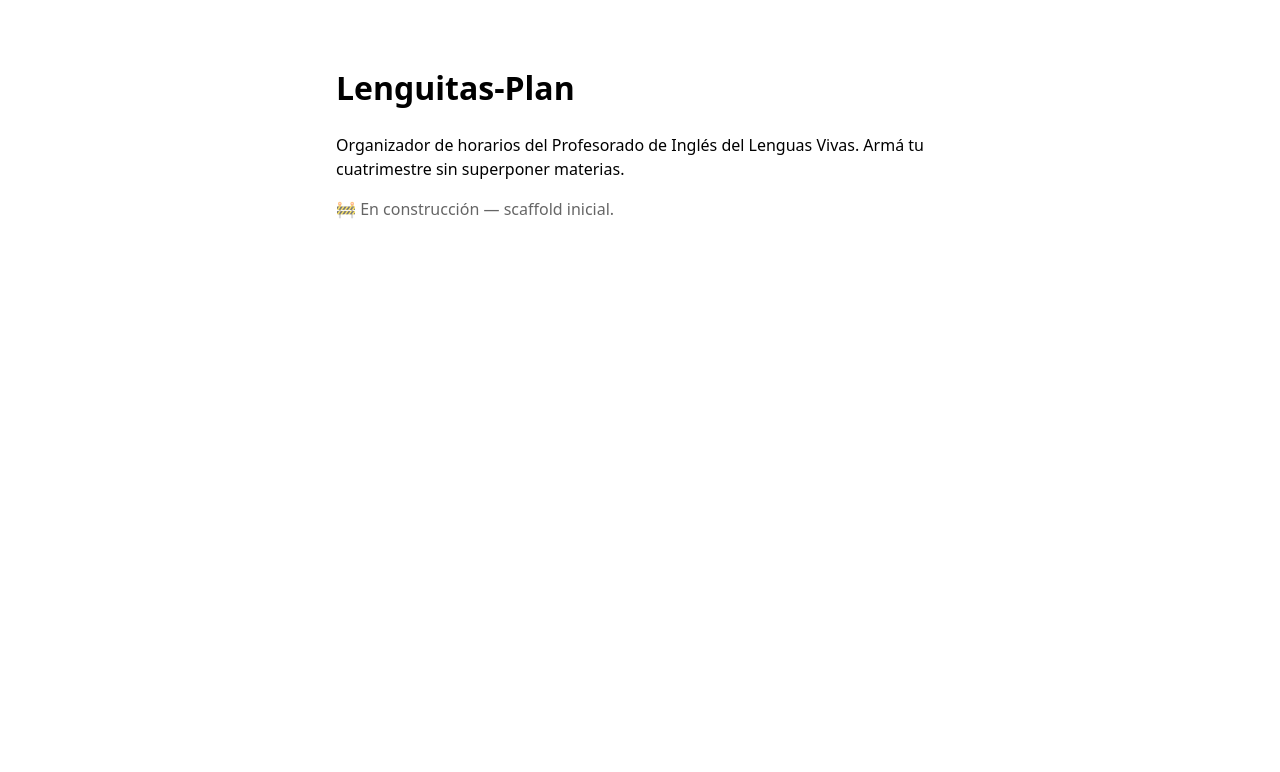
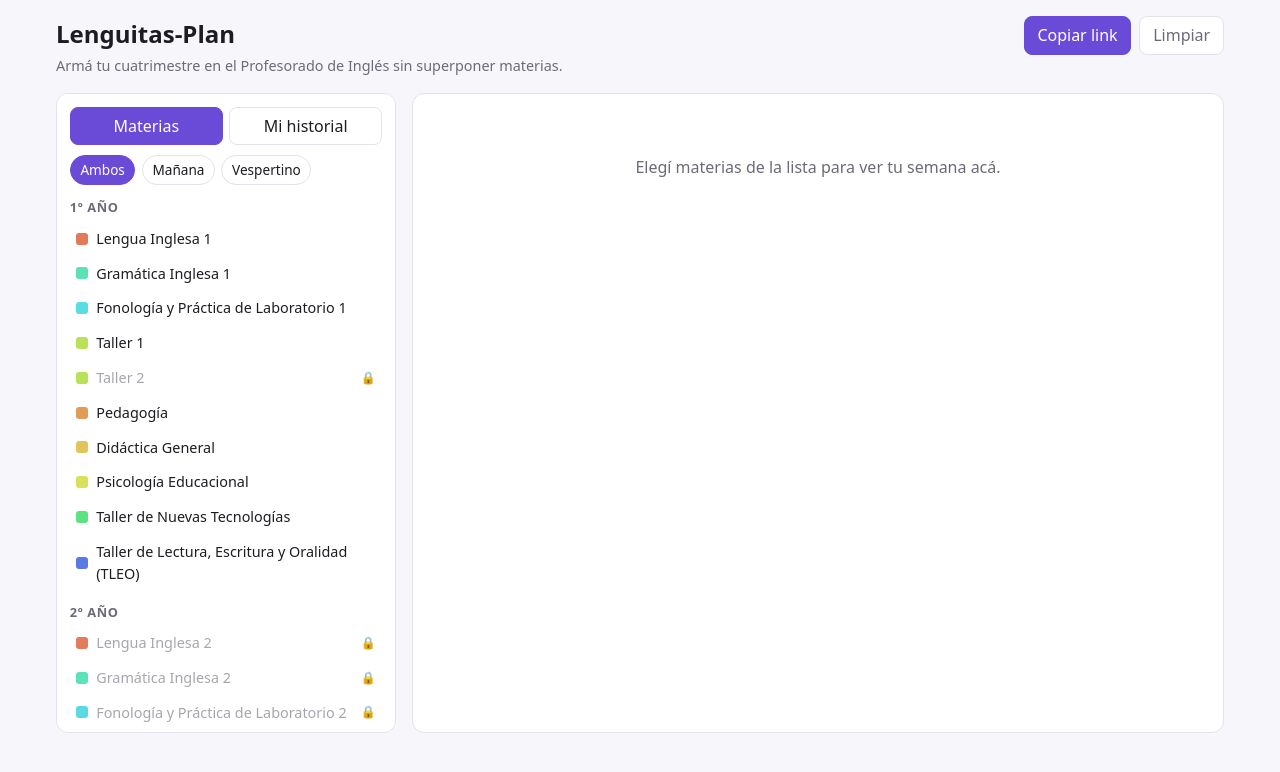
Before and after one commit to miru-porto/lenguitas-plan, a React (Vite) app: page / in a window 1280 px wide. Shown: the top 772 px of the page. Built offline with nearby package versions, Linux system fonts and the light colour scheme.

Commit message:
feat(ui): ensamblar app con tabs, filtros y banner de choques

```diff
--- /dev/null
+++ b/src/App.css
@@ -0,0 +1,334 @@
+:root {
+  --bg: #f7f7fb;
+  --panel: #ffffff;
+  --borde: #e2e2ea;
+  --texto: #1c1c22;
+  --tenue: #6b6b78;
+  --acento: #6a4bd8;
+  --choca: #e5484d;
+}
+@media (prefers-color-scheme: dark) {
+  :root {
+    --bg: #16161a;
+    --panel: #1f1f26;
+    --borde: #33333d;
+    --texto: #ececf1;
+    --tenue: #9a9aa8;
+    --acento: #9d86f0;
+    --choca: #ff6369;
+  }
+}
+
+body {
+  background: var(--bg);
+  color: var(--texto);
+}
+
+.app {
+  max-width: 1200px;
+  margin: 0 auto;
+  padding: 1rem;
+}
+
+.app-header {
+  display: flex;
+  justify-content: space-between;
+  align-items: flex-start;
+  gap: 1rem;
+  flex-wrap: wrap;
+}
+.app-header h1 {
+  margin: 0;
+  font-size: 1.5rem;
+}
+.app-sub {
+  margin: 0.2rem 0 0;
+  color: var(--tenue);
+  font-size: 0.9rem;
+}
+.app-acciones {
+  display: flex;
+  gap: 0.5rem;
+}
+
+button {
+  font: inherit;
+  cursor: pointer;
+  border: 1px solid var(--borde);
+  background: var(--panel);
+  color: var(--texto);
+  border-radius: 8px;
+  padding: 0.4rem 0.8rem;
+}
+button:hover {
+  border-color: var(--acento);
+}
+.app-acciones button:first-child {
+  background: var(--acento);
+  color: white;
+  border-color: var(--acento);
+}
+.btn-secundario {
+  color: var(--tenue);
+}
+
+.banner-conflicto {
+  margin: 0.8rem 0;
+  padding: 0.6rem 0.9rem;
+  border-radius: 8px;
+  background: color-mix(in srgb, var(--choca) 15%, var(--panel));
+  border: 1px solid var(--choca);
+  color: var(--texto);
+  font-size: 0.9rem;
+}
+
+.app-cuerpo {
+  display: grid;
+  grid-template-columns: 340px 1fr;
+  gap: 1rem;
+  margin-top: 1rem;
+}
+@media (max-width: 820px) {
+  .app-cuerpo {
+    grid-template-columns: 1fr;
+  }
+}
+
+.panel {
+  background: var(--panel);
+  border: 1px solid var(--borde);
+  border-radius: 12px;
+  padding: 0.8rem;
+  max-height: 80vh;
+  overflow-y: auto;
+}
+.panel-tabs {
+  display: flex;
+  gap: 0.4rem;
+  margin-bottom: 0.6rem;
+}
+.panel-tabs button {
+  flex: 1;
+}
+.tab-activo {
+  background: var(--acento) !important;
+  color: white !important;
+  border-color: var(--acento) !important;
+}
+.panel-filtros {
+  display: flex;
+  gap: 0.4rem;
+  margin-bottom: 0.6rem;
+}
+.chip {
+  padding: 0.25rem 0.6rem;
+  font-size: 0.85rem;
+  border-radius: 999px;
+}
+.chip-activo {
+  background: var(--acento);
+  color: white;
+  border-color: var(--acento);
+}
+
+/* Selector de materias */
+.selector-anio h3 {
+  font-size: 0.8rem;
+  text-transform: uppercase;
+  letter-spacing: 0.05em;
+  color: var(--tenue);
+  margin: 0.8rem 0 0.3rem;
+}
+.materia {
+  margin-bottom: 2px;
+}
+.materia-cab {
+  width: 100%;
+  display: flex;
+  align-items: center;
+  gap: 0.5rem;
+  text-align: left;
+  border: none;
+  background: transparent;
+  padding: 0.35rem 0.4rem;
+  border-radius: 8px;
+}
+.materia-cab:hover {
+  background: color-mix(in srgb, var(--acento) 10%, transparent);
+}
+.materia-color {
+  width: 12px;
+  height: 12px;
+  border-radius: 3px;
+  flex-shrink: 0;
+}
+.materia-nombre {
+  flex: 1;
+  font-size: 0.9rem;
+}
+.materia-badge {
+  background: var(--acento);
+  color: white;
+  border-radius: 999px;
+  font-size: 0.7rem;
+  padding: 0.05rem 0.4rem;
+}
+.materia-bloqueada .materia-nombre {
+  color: var(--tenue);
+  opacity: 0.6;
+}
+.materia-lock {
+  font-size: 0.75rem;
+}
+
+.catedras {
+  list-style: none;
+  margin: 0 0 0.4rem;
+  padding: 0 0 0 1.5rem;
+}
+.catedra-aviso {
+  font-size: 0.8rem;
+  color: var(--choca);
+  padding: 0.2rem 0;
+}
+.catedra {
+  display: grid;
+  grid-template-columns: auto 1fr;
+  gap: 0.2rem 0.5rem;
+  align-items: baseline;
+  padding: 0.3rem 0;
+  cursor: pointer;
+}
+.catedra input {
+  grid-row: span 2;
+  align-self: center;
+}
+.catedra-docente {
+  font-size: 0.85rem;
+  font-weight: 600;
+}
+.catedra-turno {
+  font-weight: 400;
+  color: var(--tenue);
+  font-size: 0.75rem;
+  margin-left: 0.4rem;
+}
+.catedra-horario {
+  grid-column: 2;
+  font-size: 0.78rem;
+  color: var(--tenue);
+}
+
+/* Historial */
+.historial-ayuda {
+  font-size: 0.83rem;
+  color: var(--tenue);
+  margin: 0.2rem 0 0.5rem;
+}
+.historial-fila {
+  display: flex;
+  align-items: center;
+  justify-content: space-between;
+  gap: 0.5rem;
+  padding: 0.25rem 0;
+}
+.historial-nombre {
+  font-size: 0.85rem;
+  flex: 1;
+}
+.historial-opciones {
+  display: flex;
+  gap: 0.2rem;
+}
+.hist-btn {
+  padding: 0.15rem 0.45rem;
+  font-size: 0.75rem;
+  border-radius: 6px;
+}
+.hist-btn-activo {
+  background: var(--acento);
+  color: white;
+  border-color: var(--acento);
+}
+
+/* Grilla */
+.app-grilla {
+  background: var(--panel);
+  border: 1px solid var(--borde);
+  border-radius: 12px;
+  padding: 0.8rem;
+  overflow-x: auto;
+}
+.grilla-vacia {
+  color: var(--tenue);
+  text-align: center;
+  padding: 3rem 1rem;
+}
+.grilla {
+  display: grid;
+  grid-template-columns: 48px repeat(5, 1fr);
+  gap: 4px;
+  min-width: 640px;
+}
+.grilla-horas {
+  position: relative;
+}
+.grilla-hora {
+  position: absolute;
+  right: 4px;
+  font-size: 0.7rem;
+  color: var(--tenue);
+  transform: translateY(-50%);
+}
+.grilla-dia-titulo {
+  text-align: center;
+  font-size: 0.8rem;
+  font-weight: 600;
+  height: 30px;
+  line-height: 30px;
+}
+.grilla-dia-cuerpo {
+  position: relative;
+  border-left: 1px solid var(--borde);
+}
+.grilla-linea {
+  position: absolute;
+  left: 0;
+  right: 0;
+  border-top: 1px dashed var(--borde);
+}
+.clase {
+  position: absolute;
+  left: 2px;
+  right: 2px;
+  border-radius: 6px;
+  padding: 3px 5px;
+  overflow: hidden;
+  color: #1c1c22;
+  font-size: 0.72rem;
+  line-height: 1.15;
+  cursor: pointer;
+  box-shadow: 0 1px 2px rgba(0, 0, 0, 0.15);
+}
+.clase strong {
+  display: block;
+  font-size: 0.74rem;
+}
+.clase span {
+  display: block;
+}
+.clase-hora {
+  opacity: 0.75;
+}
+.clase-choca {
+  outline: 2px solid var(--choca);
+  outline-offset: -2px;
+}
+.clase-async {
+  opacity: 0.82;
+  background-image: repeating-linear-gradient(
+    45deg,
+    rgba(255, 255, 255, 0.25) 0 6px,
+    transparent 6px 12px
+  );
+}
--- a/src/App.tsx
+++ b/src/App.tsx
@@ -1,14 +1,123 @@
+import { useMemo, useState } from "react";
+import "./App.css";
+import { catedras, nombreDe } from "./data";
+import { detectarSuperposiciones } from "./logic";
+import { useEstado, type FiltroTurno } from "./useEstado";
+import { Grilla } from "./components/Grilla";
+import { SelectorMaterias } from "./components/SelectorMaterias";
+import { Historial } from "./components/Historial";
+
+const TURNOS: { valor: FiltroTurno; label: string }[] = [
+  { valor: "ambos", label: "Ambos" },
+  { valor: "mañana", label: "Mañana" },
+  { valor: "vespertino", label: "Vespertino" },
+];
+
 export default function App() {
+  const { estado, toggleCatedra, setEstadoMateria, setTurno, limpiar, permalink } =
+    useEstado();
+  const [tab, setTab] = useState<"materias" | "historial">("materias");
+  const [copiado, setCopiado] = useState(false);
+
+  const seleccionadas = useMemo(
+    () => catedras.filter((c) => estado.seleccionadas.includes(c.id)),
+    [estado.seleccionadas],
+  );
+  const conflictos = useMemo(
+    () => detectarSuperposiciones(seleccionadas),
+    [seleccionadas],
+  );
+
+  const copiarPermalink = async () => {
+    await navigator.clipboard.writeText(permalink());
+    setCopiado(true);
+    setTimeout(() => setCopiado(false), 1500);
+  };
+
   return (
-    <main style={{ maxWidth: 640, margin: "4rem auto", padding: "0 1rem" }}>
-      <h1>Lenguitas-Plan</h1>
-      <p>
-        Organizador de horarios del Profesorado de Inglés del Lenguas Vivas.
-        Armá tu cuatrimestre sin superponer materias.
-      </p>
-      <p style={{ opacity: 0.6 }}>
-        🚧 En construcción — scaffold inicial.
-      </p>
-    </main>
+    <div className="app">
+      <header className="app-header">
+        <div>
+          <h1>Lenguitas-Plan</h1>
+          <p className="app-sub">
+            Armá tu cuatrimestre en el Profesorado de Inglés sin superponer materias.
+          </p>
+        </div>
+        <div className="app-acciones">
+          <button onClick={copiarPermalink}>
+            {copiado ? "¡Copiado!" : "Copiar link"}
+          </button>
+          <button onClick={limpiar} className="btn-secundario">
+            Limpiar
+          </button>
+        </div>
+      </header>
+
+      {conflictos.length > 0 && (
+        <div className="banner-conflicto">
+          ⚠ Tenés {conflictos.length} superposición
+          {conflictos.length > 1 ? "es" : ""}:{" "}
+          {conflictos
+            .slice(0, 3)
+            .map(
+              (c) => `${nombreDe(c.a.materiaId)} × ${nombreDe(c.b.materiaId)}`,
+            )
+            .join(", ")}
+          {conflictos.length > 3 ? "…" : ""}
+        </div>
+      )}
+
+      <div className="app-cuerpo">
+        <aside className="panel">
+          <div className="panel-tabs">
+            <button
+              className={tab === "materias" ? "tab-activo" : ""}
+              onClick={() => setTab("materias")}
+            >
+              Materias
+            </button>
+            <button
+              className={tab === "historial" ? "tab-activo" : ""}
+              onClick={() => setTab("historial")}
+            >
+              Mi historial
+            </button>
+          </div>
+
+          {tab === "materias" && (
+            <div className="panel-filtros">
+              {TURNOS.map((t) => (
+                <button
+                  key={t.valor}
+                  className={estado.turno === t.valor ? "chip chip-activo" : "chip"}
+                  onClick={() => setTurno(t.valor)}
+                >
+                  {t.label}
+                </button>
+              ))}
+            </div>
+          )}
+
+          {tab === "materias" ? (
+            <SelectorMaterias
+              seleccionadas={estado.seleccionadas}
+              historial={estado.historial}
+              turno={estado.turno}
+              onToggle={toggleCatedra}
+            />
+          ) : (
+            <Historial historial={estado.historial} onSet={setEstadoMateria} />
+          )}
+        </aside>
+
+        <main className="app-grilla">
+          <Grilla
+            seleccionadas={seleccionadas}
+            conflictos={conflictos}
+            onQuitar={toggleCatedra}
+          />
+        </main>
+      </div>
+    </div>
   );
 }
```
